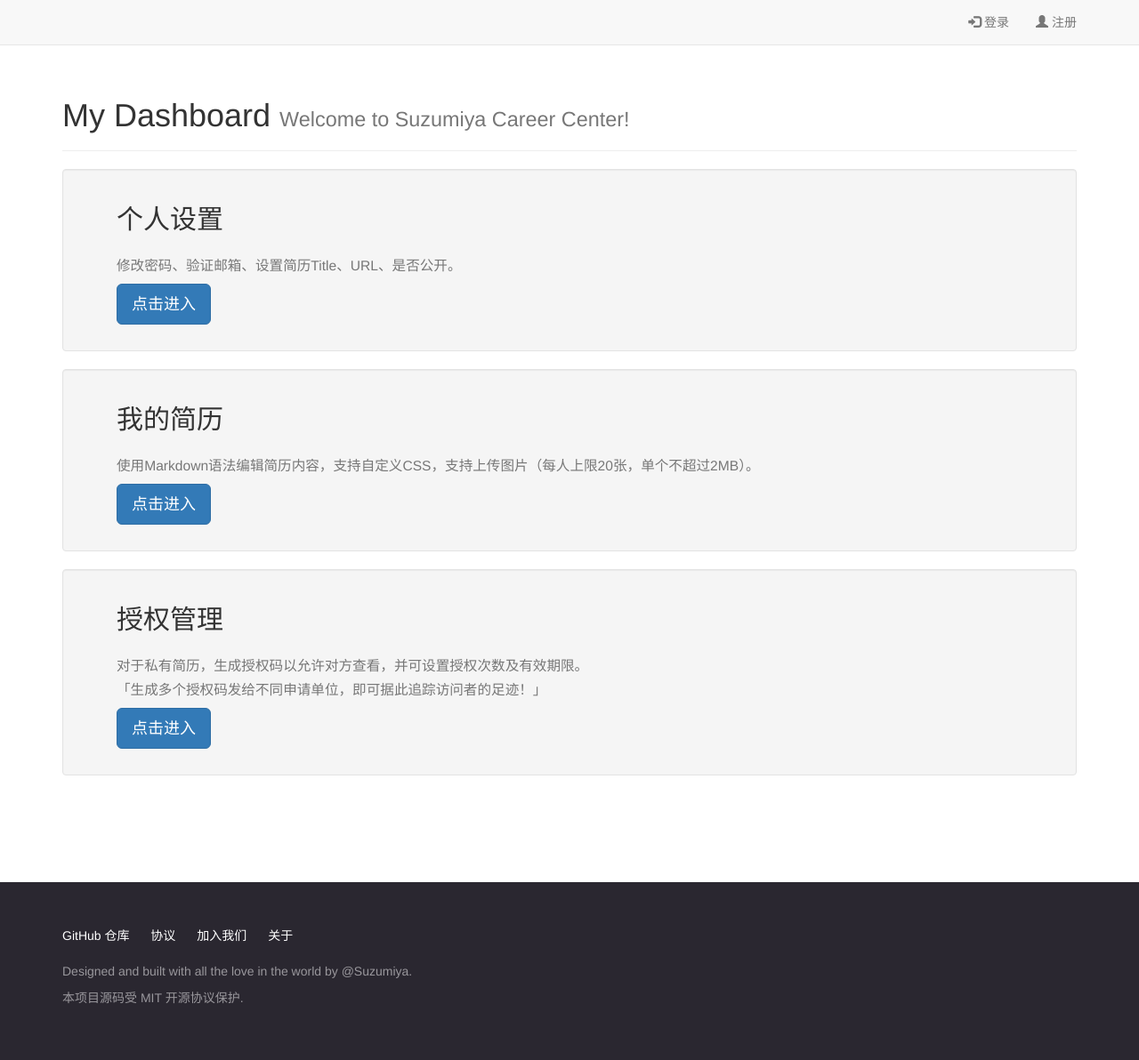
After one commit to AdamEECS/md-resume, a Flask app: template templates/user/dashboard.html in a window 1280 px wide. The commit adds this page. Shown: the whole page at 89% size. Run offline with Flask 2, Linux system fonts and the light colour scheme; the template is opened without the code that fills it, so the values that code supplies are empty; some libraries are stand-ins or nearby versions.

Commit message:
增加dashboard

```diff
--- a/static/css/base.css
+++ b/static/css/base.css
@@ -308,6 +308,10 @@ label {
     word-break: break-all;
     width: 300px;
 }
+.well-padding-width {
+    padding-left: 60px;
+    padding-right: 60px;
+}
 
 /*       -----------购物车局部css开始-----------     */
 .stepflex {
--- /dev/null
+++ b/templates/user/dashboard.html
@@ -0,0 +1,29 @@
+{% extends 'base.html' %}
+{% block body %}
+
+    <div class="page-header">
+        <h1>My Dashboard
+            <small>Welcome to Suzumiya Career Center!</small>
+        </h1>
+    </div>
+
+    <div class="well well-padding-width">
+        <h2>个人设置</h2>
+        <h3><small>修改密码、验证邮箱、设置简历Title、URL、是否公开。</small></h3>
+        <p><a class="btn btn-primary btn-lg" href="{{ url_for('user.profile') }}" role="button">点击进入</a></p>
+    </div>
+
+    <div class="well well-padding-width">
+        <h2>我的简历</h2>
+        <h3><small>使用Markdown语法编辑简历内容，支持自定义CSS，支持上传图片（每人上限20张，单个不超过2MB）。</small></h3>
+        <p><a class="btn btn-primary btn-lg" href="{{ url_for('user.document') }}" role="button">点击进入</a></p>
+    </div>
+
+    <div class="well well-padding-width">
+        <h2>授权管理</h2>
+        <h3><small>对于私有简历，生成授权码以允许对方查看，并可设置授权次数及有效期限。
+            <br>「生成多个授权码发给不同申请单位，即可据此追踪访问者的足迹！」</small></h3>
+        <p><a class="btn btn-primary btn-lg" href="{{ url_for('user.auths') }}" role="button">点击进入</a></p>
+    </div>
+
+{% endblock %}
```
Also changed, not shown: routes/user.py (+15 -2 lines).
